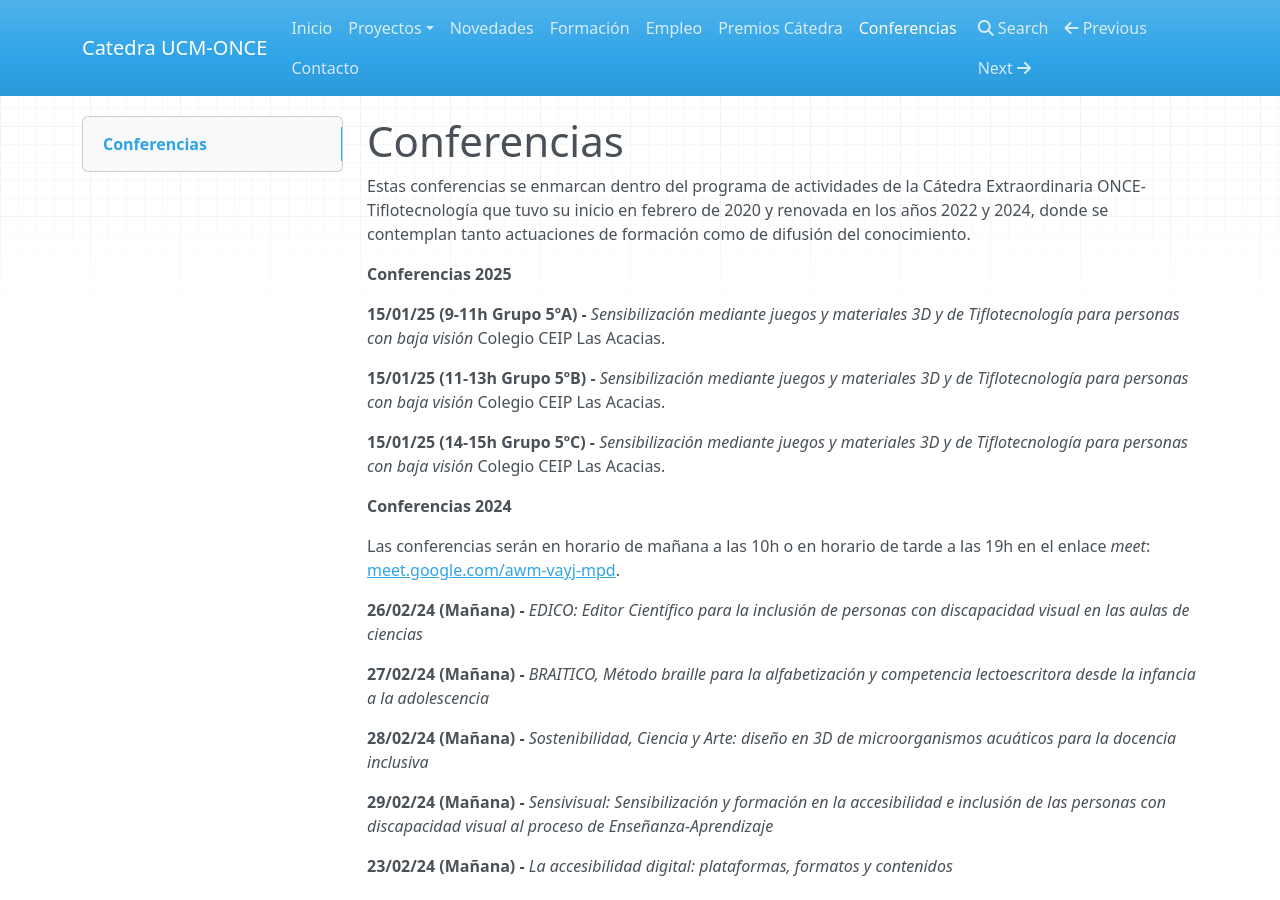
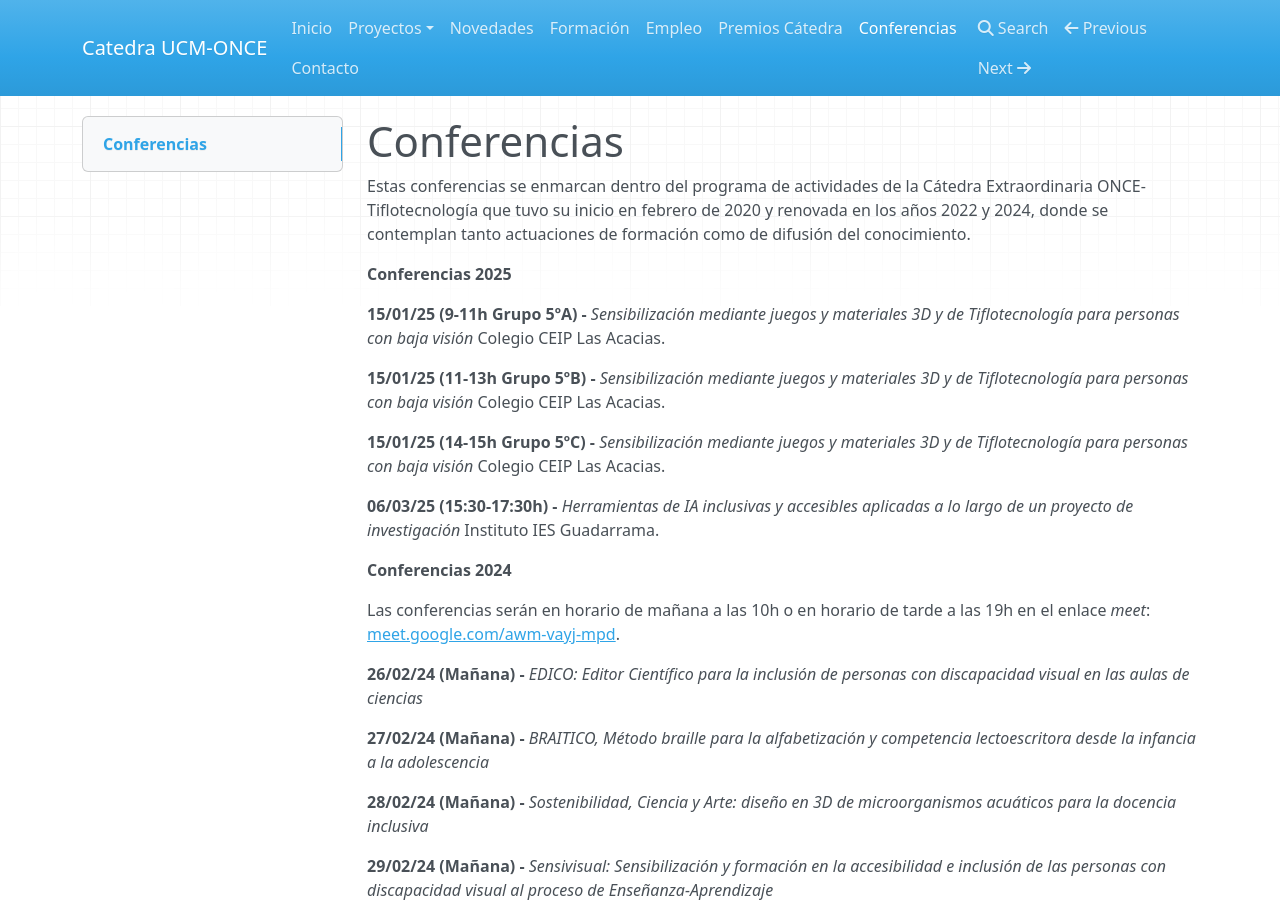
Before and after one commit to catedraonce/catedraonce.github.io, an MkDocs documentation site: the page built from docs/Conferencias/index.md, in a window 1280 px wide and 900 px high. Built offline with MkDocs 1.6.1, drawn with Linux system fonts in a browser that asks for light colours; nearby versions of some CDN libraries.

Commit message:
Mensaje del motivo del cambio

```diff
--- a/docs/Conferencias/index.md
+++ b/docs/Conferencias/index.md
@@ -10,6 +10,8 @@ Estas conferencias se enmarcan dentro del programa de actividades de la Cátedra
 **15/01/25 (11-13h Grupo 5ºB) -** *Sensibilización mediante juegos y materiales 3D y de Tiflotecnología para personas con baja visión* Colegio CEIP Las Acacias.
 
 **15/01/25 (14-15h Grupo 5ºC) -** *Sensibilización mediante juegos y materiales 3D y de Tiflotecnología para personas con baja visión* Colegio CEIP Las Acacias.
+
+**06/03/25 (15:30-17:30h) -** *Herramientas de IA inclusivas y accesibles aplicadas a lo largo de un proyecto de investigación* Instituto IES Guadarrama.
 
 
 **Conferencias 2024**
```
